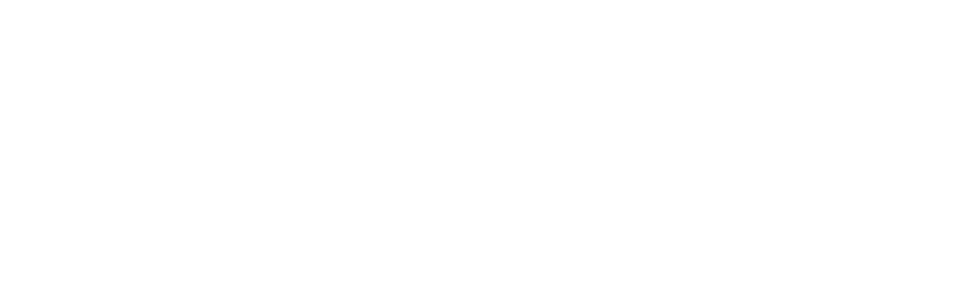
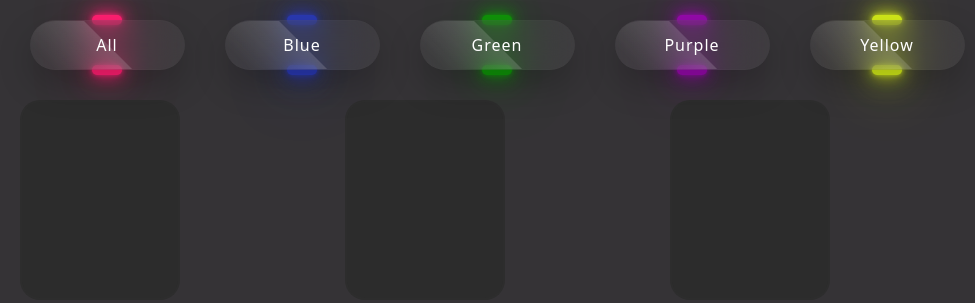
Before and after one commit to Denys90/data-filter, a website built with Parcel: page src/index.html in a window 1280 px wide. Shown: the whole page, without its empty margins (143-1118 px from the left). Built offline with nearby package versions, Linux system fonts and the light colour scheme.

Commit message:
Added cards

```diff
--- a/src/index.html
+++ b/src/index.html
@@ -8,6 +8,6 @@
     <script type="module" src="./index.js"></script>
   </head>
   <body>
-    <include src="./partials/example.html"></include>
+    <include src="./partials/filter.html"></include>
   </body>
 </html>
--- a/src/index.js
+++ b/src/index.js
@@ -0,0 +1,2 @@
+import './js/mean';
+import './js/card';
--- /dev/null
+++ b/src/js/card.js
@@ -0,0 +1,10 @@
+let cards = document.querySelectorAll('.card');
+cards.forEach(card => {
+  card.onmousemove = function (e) {
+    let x = e.pageX - card.offsetLeft;
+    let y = e.pageY - card.offsetTop;
+
+    card.style.setProperty('--x', x + 'px');
+    card.style.setProperty('--y', y + 'px');
+  };
+});
--- /dev/null
+++ b/src/js/mean.js
@@ -0,0 +1,50 @@
+const refs = {
+  list: document.querySelector('.container'),
+  // items: document.querySelectorAll('.block__item'),
+  card: document.querySelectorAll('.card'),
+  listBtn: document.querySelectorAll('.btn'),
+};
+
+function filter() {
+  refs.list.addEventListener('click', e => {
+    e.preventDefault();
+    const targetId = e.target.dataset.id;
+    const target = e.target;
+
+    if (target.classList.contains('btn')) {
+      refs.listBtn.forEach(listItem => {
+        listItem.classList.remove('active');
+      });
+      target.classList.add('active');
+    }
+
+    switch (targetId) {
+      case 'all':
+        getItems('card');
+        break;
+      case 'blue':
+        getItems(targetId);
+        break;
+      case 'yellow':
+        getItems(targetId);
+        break;
+      case 'green':
+        getItems(targetId);
+        break;
+      case 'purple':
+        getItems(targetId);
+        break;
+    }
+  });
+}
+filter();
+
+function getItems(className) {
+  refs.card.forEach(item => {
+    if (item.classList.contains(className)) {
+      item.style.display = 'block';
+    } else {
+      item.style.display = 'none';
+    }
+  });
+}
--- /dev/null
+++ b/src/partials/filter.html
@@ -0,0 +1,47 @@
+<div class="wrapper">
+  <div class="container">
+    <div class="btn btn-click"><a href="#" data-id="all">All</a></div>
+    <div class="btn">
+      <a href="#" data-id="blue">Blue</a>
+    </div>
+    <div class="btn">
+      <a href="#" data-id="green">Green</a>
+    </div>
+    <div class="btn">
+      <a href="#" data-id="purple">Purple</a>
+    </div>
+    <div class="btn">
+      <a href="#" data-id="yellow">Yellow</a>
+    </div>
+  </div>
+
+  <div class="blocks">
+    <div class="container-card">
+      <div class="card yellow" style="--clr: #d1e919"></div>
+      <div class="card blue" style="--clr: #2a39b1"></div>
+      <div class="card green" style="--clr: #109309"></div>
+      <div class="card purple" style="--clr: #950aaa"></div>
+    </div>
+
+    <div class="container-card">
+      <div class="card yellow" style="--clr: #d1e919"></div>
+      <div class="card blue" style="--clr: #2a39b1"></div>
+      <div class="card green" style="--clr: #109309"></div>
+      <div class="card purple" style="--clr: #950aaa"></div>
+    </div>
+
+    <div class="container-card">
+      <div class="card yellow" style="--clr: #d1e919"></div>
+      <div class="card blue" style="--clr: #2a39b1"></div>
+      <div class="card green" style="--clr: #109309"></div>
+      <div class="card purple" style="--clr: #950aaa"></div>
+    </div>
+
+    <div class="container-card">
+      <div class="card yellow" style="--clr: #d1e919"></div>
+      <div class="card blue" style="--clr: #2a39b1"></div>
+      <div class="card green" style="--clr: #109309"></div>
+      <div class="card purple" style="--clr: #950aaa"></div>
+    </div>
+  </div>
+</div>
--- a/src/sass/_example.scss
+++ b/src/sass/_example.scss
@@ -0,0 +1,212 @@
+* {
+  margin: 0;
+  padding: 0;
+  box-sizing: border-box;
+}
+
+body {
+  position: relative;
+  display: flex;
+  justify-content: center;
+  align-items: center;
+
+  background-color: rgb(53, 51, 54);
+}
+//========================Button=============>
+.container {
+  width: auto;
+  display: flex;
+  align-items: center;
+  justify-content: center;
+}
+.container .btn {
+  position: relative;
+  width: 155px;
+  height: 50px;
+  margin: 20px;
+}
+.container .btn a {
+  position: absolute;
+  top: 0;
+  left: 0;
+  width: 100%;
+  height: 100%;
+  display: flex;
+  justify-content: center;
+  align-items: center;
+  background: rgba(255, 255, 255, 0.05);
+  box-shadow: 0 15px 35px rgba(0, 0, 0, 0.2);
+  border-top: 1px solid rgba(255, 255, 255, 0.01);
+  border-bottom: 1px solid rgba(255, 255, 255, 0.01);
+  border-radius: 30px;
+  color: #fff;
+  z-index: 1;
+  font-weight: 400;
+  letter-spacing: 1px;
+  text-decoration: none;
+  overflow: hidden;
+  transition: 0.5s;
+  backdrop-filter: blur(15px);
+}
+.container .btn:hover a {
+  letter-spacing: 3px;
+}
+.container .btn a::before {
+  content: '';
+  position: absolute;
+  top: 0;
+  left: 0;
+  width: 50%;
+  height: 100%;
+  background: linear-gradient(to left, rgba(255, 255, 255, 0.15), transparent);
+  transform: skewX(45deg) translate(0);
+  transition: 0.5s;
+}
+.container .btn:hover a::before {
+  transform: skewX(45deg) translate(200%);
+}
+.container .btn::before {
+  content: '';
+  position: absolute;
+  left: 50%;
+  transform: translateX(-50%);
+  bottom: -5px;
+  width: 30px;
+  height: 10px;
+  background: #f00;
+  border-radius: 10px;
+  transition: 0.5s;
+  transition-delay: 0s;
+}
+
+.container .btn:hover:before {
+  bottom: 0;
+  height: 50%;
+  width: 80%;
+  border-radius: 30px;
+  transition-delay: 0.1s;
+}
+
+.container .btn::after {
+  content: '';
+  position: absolute;
+  left: 50%;
+  transform: translateX(-50%);
+  top: -5px;
+  width: 30px;
+  height: 10px;
+  background: #f00;
+  border-radius: 10px;
+  transition: 0.5s;
+  transition-delay: 0s;
+}
+.container .btn:hover::after {
+  top: 0;
+  height: 50%;
+  width: 80%;
+  border-radius: 30px;
+  transition-delay: 0.1s;
+}
+
+.container .btn:nth-child(1)::before,
+.container .btn:nth-child(1)::after {
+  background: #ff1f71;
+  box-shadow: 0 0 5px #ff1f71, 0 0 15px #ff1f71, 0 0 30px #ff1f71,
+    0 0 60px #ff1f71;
+}
+.container .btn:nth-child(2)::before,
+.container .btn:nth-child(2)::after {
+  background: #2a39b1;
+  box-shadow: 0 0 5px #2a39b1, 0 0 15px #2a39b1, 0 0 30px #2a39b1,
+    0 0 60px #2a39b1;
+}
+.container .btn:nth-child(3)::before,
+.container .btn:nth-child(3)::after {
+  background: #109309;
+  box-shadow: 0 0 5px #109309, 0 0 15px #109309, 0 0 30px #109309,
+    0 0 60px #109309;
+}
+.container .btn:nth-child(4)::before,
+.container .btn:nth-child(4)::after {
+  background: #950aaa;
+  box-shadow: 0 0 5px #950aaa, 0 0 15px #950aaa, 0 0 30px #950aaa,
+    0 0 60px #950aaa;
+}
+.container .btn:nth-child(5)::before,
+.container .btn:nth-child(5)::after {
+  background: #d1e919;
+  box-shadow: 0 0 5px #d1e919, 0 0 15px #d1e919, 0 0 30px #d1e919,
+    0 0 60px #d1e919;
+}
+
+//============================>
+
+.blocks {
+  display: grid;
+  grid-template-columns: repeat(3, 1fr);
+}
+.container-card .card {
+  position: relative;
+  width: 160px;
+  height: 200px;
+  background: rgba(45, 45, 45, 1);
+
+  border-radius: 20px;
+  overflow: hidden;
+}
+.container-card .card::before {
+  content: '';
+  position: absolute;
+  top: var(--y);
+  left: var(--x);
+  transform: translate(-50%, -50%);
+  background: radial-gradient(var(--clr), transparent, transparent);
+  width: 700px;
+  height: 700px;
+  opacity: 0;
+  transition: 0.5s, top 0s, left 0s;
+}
+
+.container-card .card:hover:before {
+  opacity: 1;
+}
+.container-card .card::after {
+  content: '';
+  position: absolute;
+  inset: 2px;
+  border-radius: 18px;
+  background: rgba(45, 45, 45, 0.75);
+}
+// ------------------------------------------------------------------------------
+.blue {
+  border-color: #333;
+  display: block;
+  margin: 10px;
+  width: 50px;
+  height: 50px;
+  background-color: blue;
+}
+.yellow {
+  border-color: #333333;
+  display: block;
+  margin: 10px;
+  width: 50px;
+  height: 50px;
+  background-color: yellow;
+}
+.green {
+  border-color: #333;
+  display: block;
+  margin: 10px;
+  width: 50px;
+  height: 50px;
+  background-color: green;
+}
+.purple {
+  border-color: #333;
+  display: block;
+  margin: 10px;
+  width: 50px;
+  height: 50px;
+  background-color: purple;
+}
```
Also changed, not shown: src/partials/example.html (deleted).
